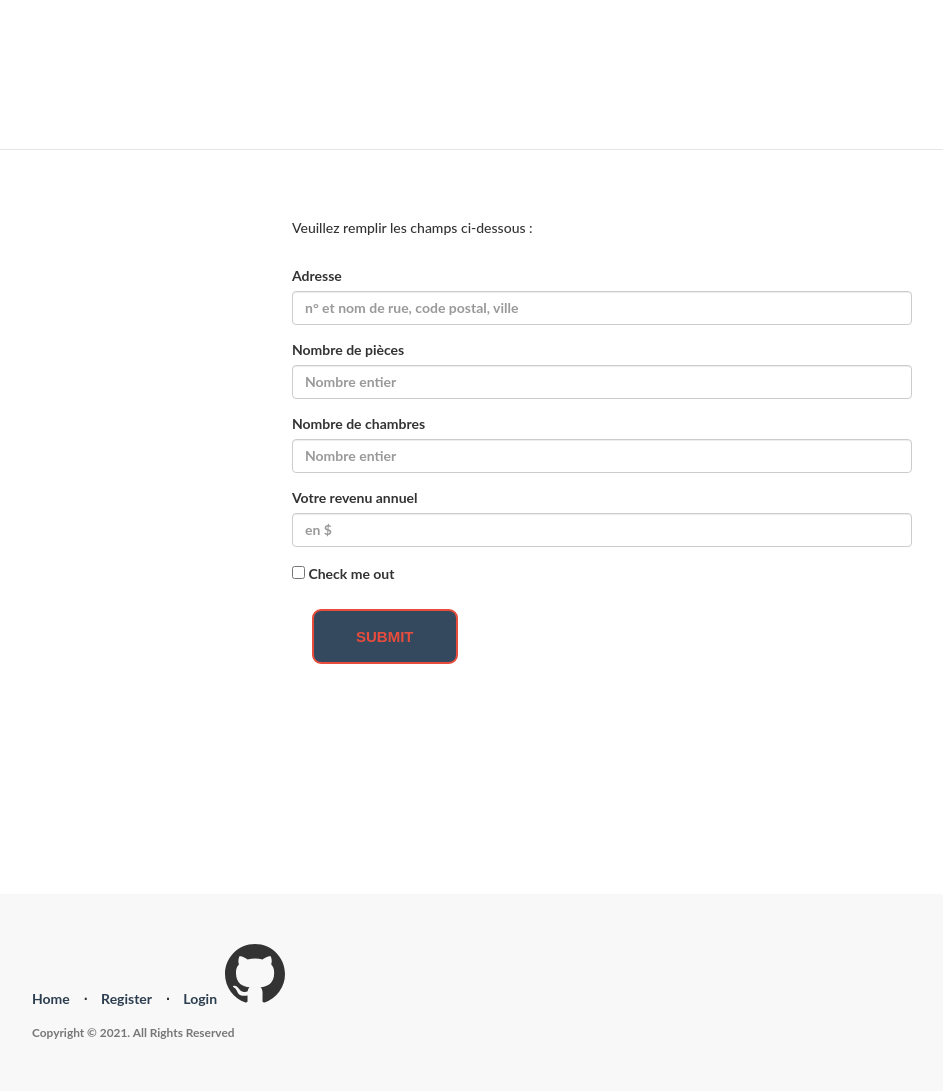
After one commit to julienbosse/Brief_agile, a Flask app: page /form_predict in a window 1280 px wide. The commit adds this page. Shown: the part 725-1816 px from the top of the page, without its empty margins (38-981 px from the left). Run offline with Flask 2, Linux system fonts and the light colour scheme; some libraries are stand-ins or nearby versions.

Commit message:
V2 project
ajout formulaire

```diff
--- a/V2/app/static/css/style.css
+++ b/V2/app/static/css/style.css
@@ -127,10 +127,13 @@ p.copyright {
     padding-bottom: 50px;
     text-align: center;
     color: #f8f8f8;
-    background: url(../img/home2.jpg) no-repeat center center;
+    background: url(../img/citybackground.jpg) no-repeat center center #ececec;
     background-size: cover;
     height: 100%;
 }
+
+
+
 
 .intro-message {
     position: relative;
--- /dev/null
+++ b/V2/app/templates/form_predict.html
@@ -0,0 +1,66 @@
+{% import "bootstrap/wtf.html" as wtf %}
+{% extends "base.html" %}
+{% block title %}Predict{% endblock %}
+{% block body %}
+
+<div class="intro-header">
+    <div class="container">
+        <div class="row">
+            <div class="col-lg-12">
+                <div class="intro-message">
+                    <h1>Esti'Maison</h1>
+                    <h3>Notre solution IA : </h3>
+                    <hr class="intro-divider">
+                </div>
+            </div>
+        </div>
+        <div class="row">
+            <div class="col-lg-12">
+                <div class="wrapper_button">
+                    <div class="estimer-button">
+                        <a href="#"><button class="btn third">Estimez votre bien !</button></a>
+                    </div>
+                </div>
+            </div>
+        </div>
+    </div>
+</div>
+<div class="section-1">
+    <div class="container-fluid">
+        <div class="row">
+            <div class="wrapper-form">
+                <div class="content-section">
+                    <div class="center">
+                        <h5>Veuillez remplir les champs ci-dessous :</h5>
+                        <br/>
+                        <form action="{{url_for('predict')}}" method="post">
+                            <div class="form-group">
+                                <label for="exampleInputEmail1">Adresse</label>
+                                <input type="text" class="form-control" id="address" name="address" placeholder="n° et nom de rue, code postal, ville">
+                            <!--<small id="emailHelp" class="form-text text-muted">We'll never share your email with anyone else.</small>-->
+                            </div>
+                            <div class="form-group">
+                                <label for="exampleInputPassword1">Nombre de pièces</label>
+                                <input type="text" class="form-control" id="rooms" name="rooms" placeholder="Nombre entier">
+                            </div>
+                            <div class="form-group">
+                                <label for="exampleInputPassword1">Nombre de chambres</label>
+                                <input type="text" class="form-control" id="bedrooms" name="bedrooms" placeholder="Nombre entier">
+                            </div>
+                            <div class="form-group">
+                                <label for="exampleInputPassword1">Votre revenu annuel</label>
+                                <input type="text" class="form-control" id="income" name="income" placeholder="en $">
+                            </div>
+                            <div class="form-check">
+                                <input type="checkbox" class="form-check-input" id="exampleCheck1">
+                                <label class="form-check-label" for="exampleCheck1">Check me out</label>
+                            </div>
+                            <button type="submit" class="btn btn-primary">Submit</button>
+                    </form>
+                  </div>
+                </div>
+            </div>
+        </div>
+    </div>
+</div>
+{% endblock %}
--- a/V2/app/templates/index.html
+++ b/V2/app/templates/index.html
@@ -42,7 +42,7 @@
                         <div class="block_button">
                             <div class="wrapper_button">
                                 <div class="estimer-button">
-                                    <a href="#"><button class="btn third">Estimez votre bien !</button></a>
+                                    <a href="{{ url_for('form_predict') }}"><button class="btn third">Estimez votre bien !</button></a>
                                 </div>
                             </div>
                         </div>
@@ -65,7 +65,7 @@
                             <div class="block_button">
                                 <div class="wrapper_button">
                                     <div class="estimer-button">
-                                        <a href="#"><button class="btn third">Estimez votre bien !</button></a>
+                                        <a href="#"><button class="btn third">Visualisez votre estimation !</button></a>
                                     </div>
                                 </div>
                             </div>
@@ -100,7 +100,6 @@
                 </div>
             </div>
         </div>
-
     </div>
 </div>
 {% endblock %}
--- a/V2/app/views.py
+++ b/V2/app/views.py
@@ -1,8 +1,21 @@
 from flask import render_template, request, abort, redirect, url_for, Flask
 from app import app
 import datetime
+
 
 @app.route('/', methods=['GET', 'POST'])
 def index():
     date = datetime.datetime.now().strftime("%x %X")
     return render_template('index.html', date=date)
+
+
+@app.route('/form_predict', methods=['GET', 'POST'])
+def form_predict():
+    date = datetime.datetime.now().strftime("%x %X")
+    return render_template('form_predict.html', date=date)
+
+
+@app.route('/predict', methods=['GET', 'POST'])
+def predict():
+    date = datetime.datetime.now().strftime("%x %X")
+    return render_template('predict.html', date=date)
```
Also changed, not shown: V2/app/templates/predict.html (added, +81 -0 lines), 1 other file.
